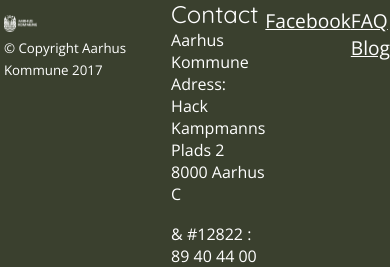
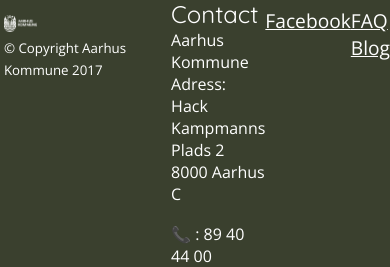
Before and after one commit to 2semesterZ2/examGrp1, a PHP site: page /blog.php in a window 390 px wide. Shown: the part 918-1185 px from the top of the page. Run offline with PHP 8.4, Linux system fonts and the light colour scheme.

Commit message:
Bugfix
repaired the ascii phone symbol

```diff
--- a/includes/footer.php
+++ b/includes/footer.php
@@ -17,7 +17,7 @@
 		<li>Adress: Hack Kampmanns Plads 2</li>
 		<li>8000 Aarhus C</li>
 		<br/>
-		<li>& #12822 : 89 40 44 00</li>
+		<li>&#128222 : 89 40 44 00</li>
 	</div>
 	<div class="socialMediaInformation">
 		<!--link to social media-->
```
